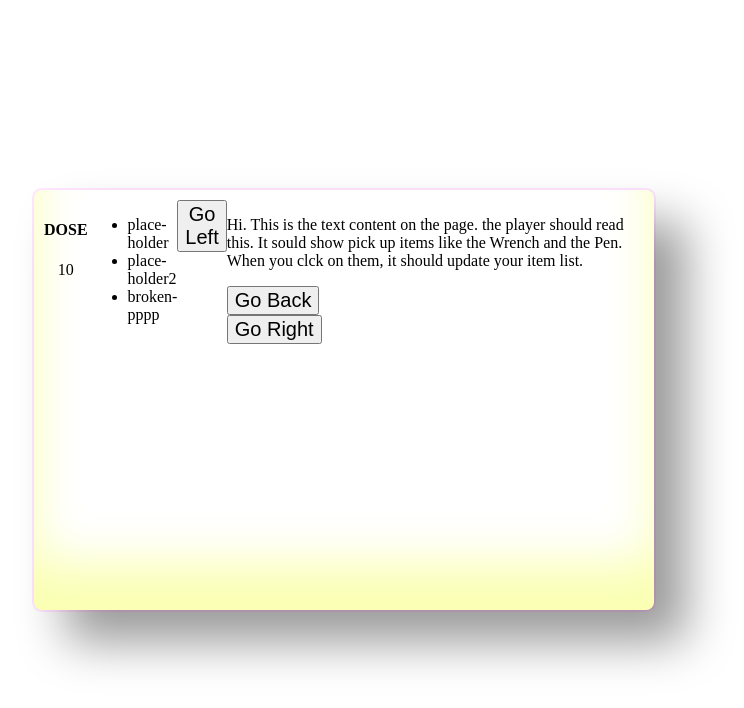
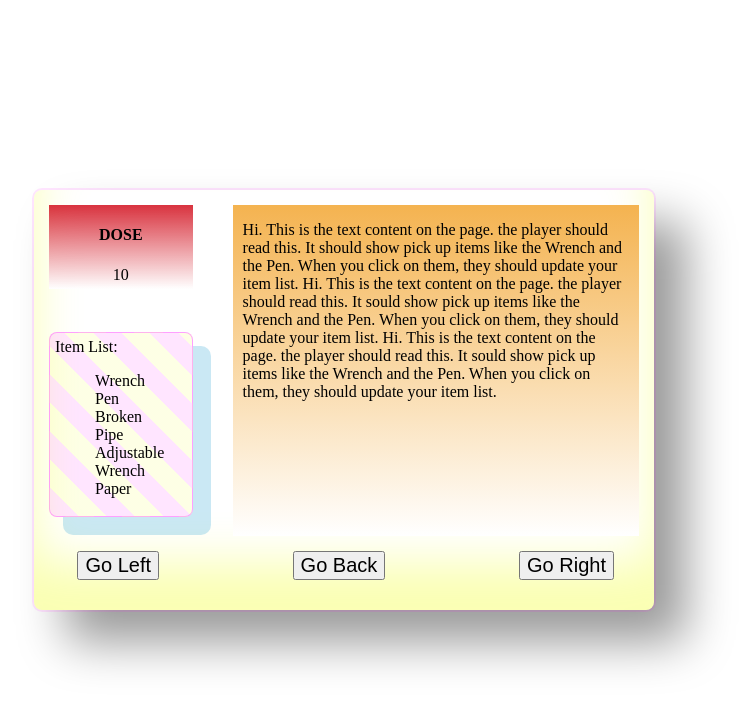
Before and after one commit to Jason-Hargrove/project1, a plain HTML site: page index.html in a window 1280 px wide. Both pictures are taken after a click on the button "Start the Game". Shown: the whole page, without its empty margins (296-1040 px from the left). Drawn offline with Linux system fonts and the light colour scheme.

Commit message:
start and page one are styled

```diff
--- a/css/style.css
+++ b/css/style.css
@@ -1,5 +1,9 @@
 /* ========== general styles ========== */
 button { font-size: 20px; }
+
+ul {
+  list-style: none;
+}
 
 /* ========== modal ========== */
 .modal {
@@ -16,7 +20,7 @@ button { font-size: 20px; }
   box-shadow:
         inset
               0 -3em 3em rgba(240, 255, 0, 0.3),
-              0 0 0 2px rgb(255, 0, 255, 0.1),
+              0 0 0 2px rgba(255, 0, 255, 0.1),
               2em 2em 3em rgba(0,0,0,0.4);
   border-radius: 0.5em;
 }
@@ -25,14 +29,22 @@ button { font-size: 20px; }
 div#start-page {
   display: flex;
   flex-direction: column;
+  justify-content: space-around;
+  align-items: center;
+  height: 380px;
 }
 
-/* ===== general page styles ===== */
-.left-column {
+div.title-sector {
 
 }
 
-.right-column {
+div.content-sector {
+  margin-bottom: 40px;
+  padding: 0 20px 0 20px;
+
+}
+
+div.button-sector {
 
 }
 
@@ -40,7 +52,9 @@ div#start-page {
 /* ===== pages 1 - ?  ===== */
 div#page-one {
   display: none;
-  border-radius: solid red;
+  flex-direction: row;
+  height: 380px;
+  /* border: solid red; */
 }
 
 div#page-two {
@@ -59,6 +73,66 @@ div#end {
   display: none;
 }
 
+
+/* ===== general page styles ===== */
+.left-column {
+display: flex;
+flex-direction: column;
+justify-content: space-between;
+align-items: center;
+}
+
+/* left column items */
+div.first {
+  align-self: center;
+  background: linear-gradient(rgba(207, 0, 15, 0.8), rgba(255,255,255, 1));
+  margin: 5px 0 10px 5px;
+  padding: 0 50px 5px 50px;
+}
+
+div.second {
+  padding: 5px 20px 2px 5px;
+  margin-left: 5px;
+  border: 1px solid rgba(255, 0, 255, 0.3);
+  border-radius: 0.5em;
+  box-shadow: 1em 1em 0 2px rgba(82, 179, 217, 0.3);
+  background: repeating-linear-gradient(
+      45deg,
+      rgba(255, 0, 255, 0.1),
+      rgba(255, 0, 255, 0.1) 20px,
+      rgba(240, 255, 0, 0.1) 20px,
+      rgba(240, 255, 0, 0.1) 40px
+    );
+}
+
+div.third {
+
+}
+
+.right-column {
+display: flex;
+flex-direction: column;
+justify-content: flex-end;
+}
+
+/* right column items */
+div.fourth {
+  height: 90%;
+  margin: 5px 5px 15px 40px;
+  padding: 0 10px 0 10px;
+  background: linear-gradient(rgba(244, 179, 80, 1), rgba(255,255,255, 1));
+  /* overflow: scroll; */
+
+}
+
+div.fifth {
+  display: flex;
+  flex-direction: row;
+  margin-right: 30px;
+  padding-left: 100px;
+  justify-content: space-between;
+  align-items: flex-end;
+}
 
 /* .second {
   overflow: scroll;
--- a/index.html
+++ b/index.html
@@ -12,53 +12,50 @@
   <div class="modal" id="modal">
     <!-- ========== flex container ========== -->
     <div id="start-page" class="page">
-      <div class="first"></div>
-      <div class="second"></div>
-      <div class="third"></div>
+      <div class="title-sector"></div>
+      <div class="content-sector"></div>
+      <div class="button-sector"></div>
     </div>
     <!-- page 1 -->
     <div id="page-one" class="page">
       <!-- left column -->
       <div class="left-column">
         <div class="first"></div>
-        <div class="second"></div>
+        <div class="second">Item List:</div>
         <div class="third"></div>
       </div>
       <!-- right column -->
       <div class="right-column">
         <div class="fourth"></div>
         <div class="fifth"></div>
-        <div class="sixth"></div>
       </div>
     </div>
     <!-- page 2 -->
     <div id="page-two" class="page">
       <!-- left column -->
       <div class="left-column">
-        <div class="first">1</div>
-        <div class="second">2</div>
-        <div class="third">3</div>
+        <div class="first"></div>
+        <div class="second">Item List:</div>
+        <div class="third"></div>
       </div>
       <!-- right column -->
       <div class="right-column">
-        <div class="fourth">4</div>
-        <div class="fifth">5</div>
-        <div class="sixth">6</div>
+        <div class="fourth"></div>
+        <div class="fifth"></div>
       </div>
     </div>
     <!-- page 3 -->
     <div id="page-three" class="page">
       <!-- left column -->
       <div class="left-column">
-        <div class="first">1</div>
-        <div class="second">2</div>
-        <div class="third">3</div>
+        <div class="first"></div>
+        <div class="second">Item List:</div>
+        <div class="third"></div>
       </div>
       <!-- right column -->
       <div class="right-column">
-        <div class="fourth">4</div>
-        <div class="fifth">5</div>
-        <div class="sixth">6</div>
+        <div class="fourth"></div>
+        <div class="fifth"></div>
       </div>
     </div>
   </div>
--- a/js/script.js
+++ b/js/script.js
@@ -5,15 +5,19 @@ let log = console.log;
 
 // ========== dom nodes ==========
 
-//pages
+//start page
 const startPage = document.querySelector('div#start-page');
+const startTitle = document.querySelector('div.title-sector');
+const startContent = document.querySelector('div.content-sector');
+const startPageButton = document.querySelector('div.button-sector');
+
+// pages
 const pageOne = document.querySelector('div#page-one');
 const first = document.querySelectorAll('div.first');
 const second = document.querySelectorAll('div.second');
 const third = document.querySelectorAll('div.third');
 const fourth = document.querySelectorAll('div.fourth');
 const fifth = document.querySelectorAll('div.fifth');
-const sixth = document.querySelectorAll('div.sixth');
 
 
 // ========== global fuinctions ==========
@@ -44,7 +48,7 @@ const rightbutton = (i) => {
   const newButton = document.createElement('button');
   newButton.classList.add('right-button');
   newButton.innerHTML = 'Go Right';
-  sixth[i].appendChild(newButton);
+  fifth[i].appendChild(newButton);
 }
 
 // back to start screen - button
@@ -63,7 +67,7 @@ const makeTitle = () => {
   const newTitle = document.createElement('h1');
   newTitle.classList.add('title');
   newTitle.innerHTML = 'Accumulative Dose';
-  first[0].appendChild(newTitle);
+  startTitle.appendChild(newTitle);
 }
 makeTitle();
 
@@ -72,7 +76,7 @@ const makeContent = () => {
   const newContent = document.createElement('p');
   newContent.classList.add('content');
   newContent.innerHTML = 'Escape if you can! Escape if you can! Escape if you can! Escape if you can! Escape if you can! Escape if you can! Escape if you can! Escape if you can! Escape if you can! Escape if you can! Escape if you can! Escape if you can! Escape if you can! Escape if you can! Escape if you can! Escape if you can! Escape if you can! Escape if you can! Escape if you can! Escape if you can! Escape if you can! Escape if you can! Escape if you can! Escape if you can! Escape if you can! Escape if you can! Escape if you can! Escape if you can! Escape if you can! Escape if you can! Escape if you can! Escape if you can! Escape if you can! Escape if you can! Escape if you can! Escape if you can! ';
-  second[0].appendChild(newContent);
+  startContent.appendChild(newContent);
 }
 makeContent();
 
@@ -81,7 +85,7 @@ const makeStartButton = () => {
   const newButton = document.createElement('button');
   newButton.classList.add('start-button');
   newButton.innerHTML = 'Start the Game';
-  third[0].appendChild(newButton);
+  startPageButton.appendChild(newButton);
 }
 makeStartButton();
 // ========== end start page ==========
@@ -103,7 +107,7 @@ class Character {
 }
 
 // ========== array of iems - to be moved to character evntually =========
-const itemsList = ['place-holder', 'place-holder2', 'broken-pppp'];
+const itemsList = ['Wrench', 'Pen', 'Broken Pipe', 'Adjustable Wrench', 'Paper'];
 
 // ========== instantiate classes ==========
 
@@ -122,12 +126,12 @@ const brokenPipe = new Character('Broken Pipe', 14);
 const firstPage = () => {
   // dosimeter
   const doseRate = `<center> <h4>DOSE</h4> ${player.uptake} </center>`;
-  first[1].innerHTML = doseRate;
+  first[0].innerHTML = doseRate;
 
   // generates an unordered list
   const newUl = document.createElement('ul');
   newUl.classList.add('unordered-list');
-  second[1].appendChild(newUl);
+  second[0].appendChild(newUl);
   // ...dom node
   const unorderedList = document.querySelector('.unordered-list');
   // ...place items in list
@@ -138,10 +142,10 @@ const firstPage = () => {
   });
 
   // generates a left button
-  leftButton(1);
+  leftButton(0);
 
   // Block of text on page
-  const mainText = `<p> Hi. This is the text content on the page. the player should read this. It sould show pick up items like the ${adjustableWrench.name} and the ${pen.name}. When you clck on them, it should update your item list.`
+  const mainText = `<p> Hi. This is the text content on the page. the player should read this. It should show pick up items like the ${adjustableWrench.name} and the ${pen.name}. When you click on them, they should update your item list. Hi. This is the text content on the page. the player should read this. It sould show pick up items like the ${adjustableWrench.name} and the ${pen.name}. When you click on them, they should update your item list. Hi. This is the text content on the page. the player should read this. It sould show pick up items like the ${adjustableWrench.name} and the ${pen.name}. When you click on them, they should update your item list.</p>`
   fourth[0].innerHTML = mainText;
 
   backButton(0);
@@ -158,6 +162,6 @@ const startButton = document.querySelector('.start-button');
 startButton.addEventListener('click', (e) => {
   document.querySelector('#start-page').style.display = 'none';
   document.querySelector('#page-one').style.display = 'flex';
-  document.querySelector('.left-column').style.display = 'flex';
+  // document.querySelector('.left-column').style.display = 'flex';
   firstPage();
 });
```
